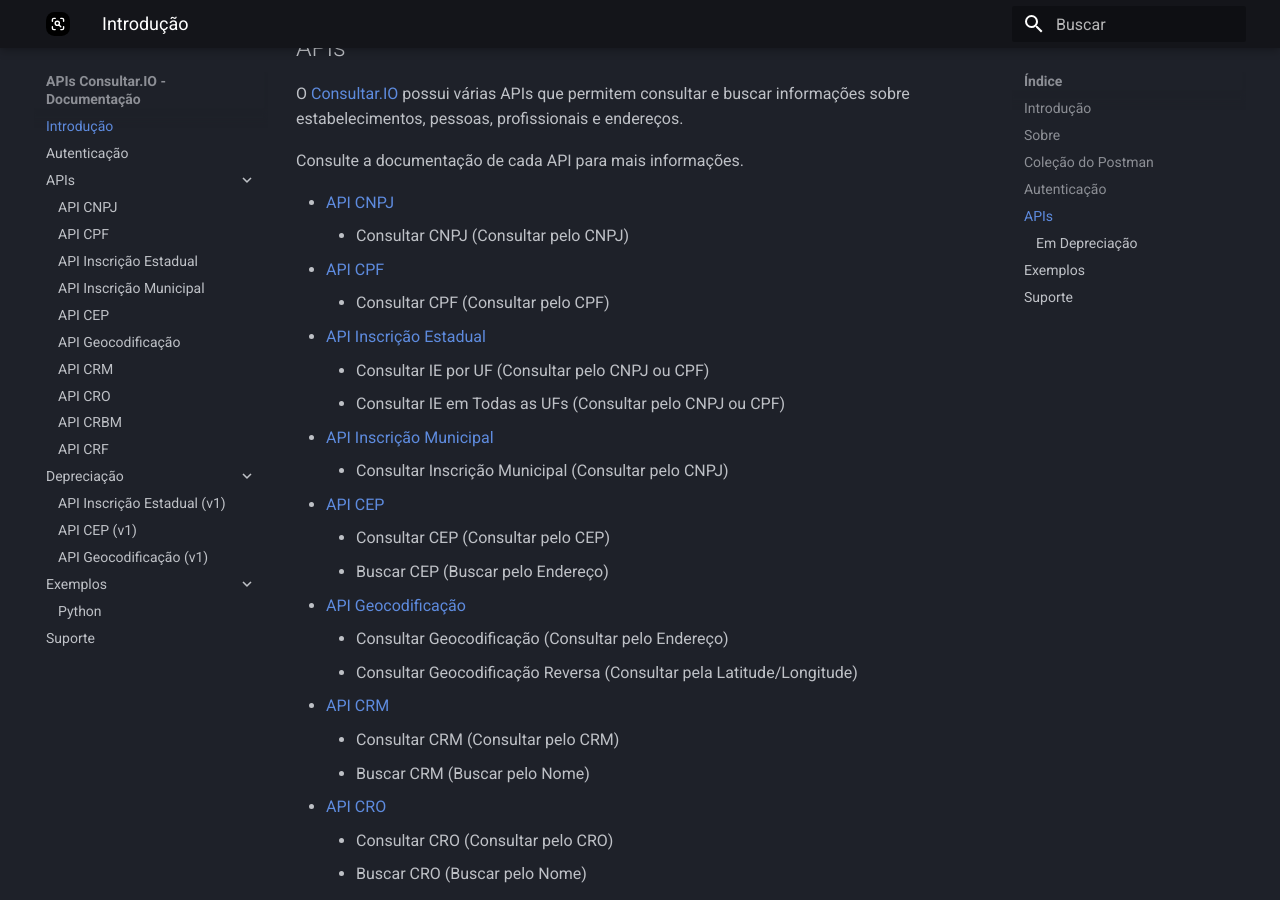
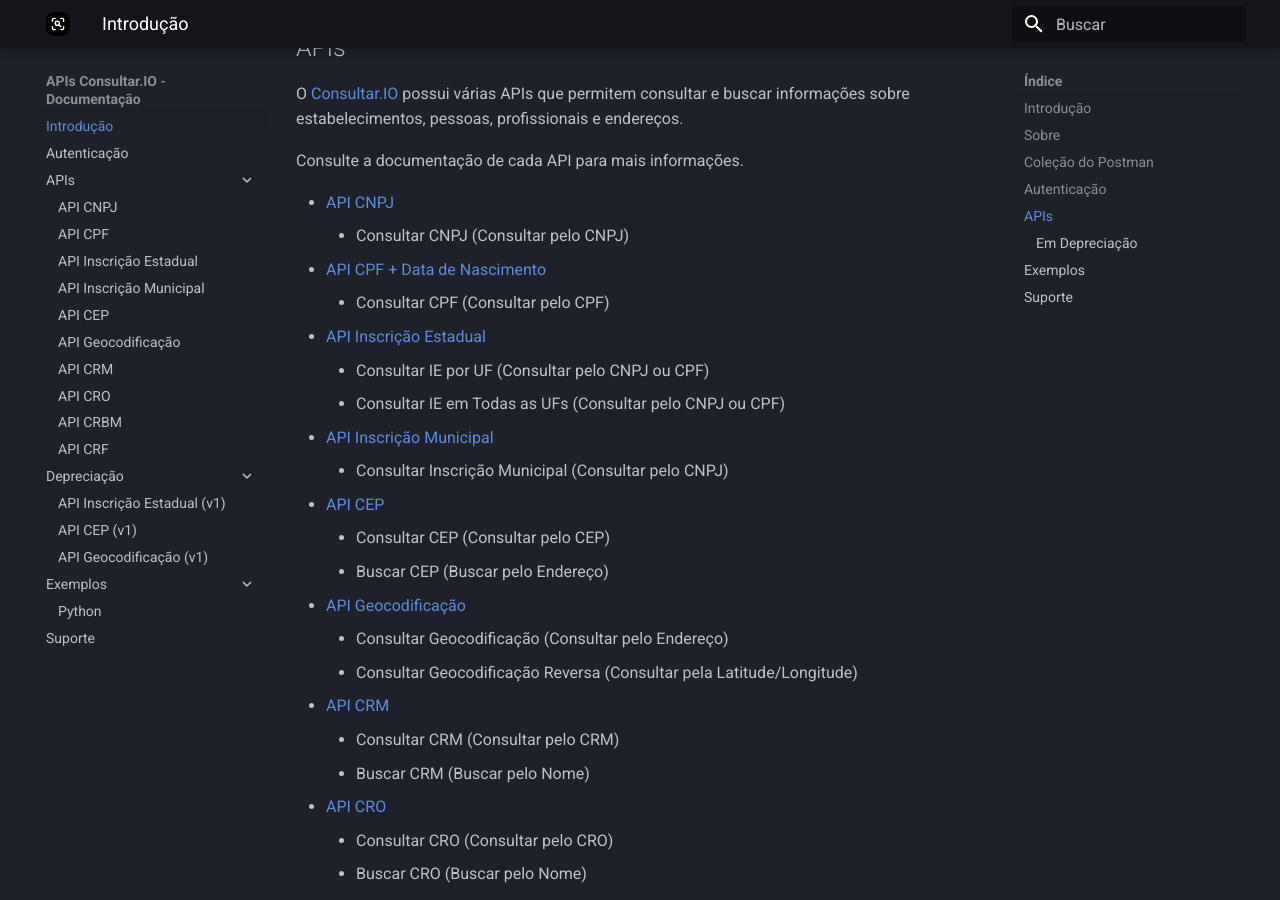
Before and after one commit to consultar-io/docs, an MkDocs documentation site: the page built from docs/index.md, in a window 1280 px wide and 900 px high, scrolled down 723 px. Built offline with MkDocs 1.6.1 and Material for MkDocs 9.7.7, drawn with Linux system fonts in a browser that asks for light colours.

```diff
--- a/docs/index.md
+++ b/docs/index.md
@@ -26,7 +26,7 @@ Consulte a documentação de cada API para mais informações.
 
 - [API CNPJ](./api/cnpj.md)
     - Consultar CNPJ (Consultar pelo CNPJ)
-- [API CPF](./api/cpf.md)
+- [API CPF + Data de Nascimento](./api/cpf.md)
     - Consultar CPF (Consultar pelo CPF)
 - [API Inscrição Estadual](./api/inscricao-estadual.md)
     - Consultar IE por UF (Consultar pelo CNPJ ou CPF)
```
